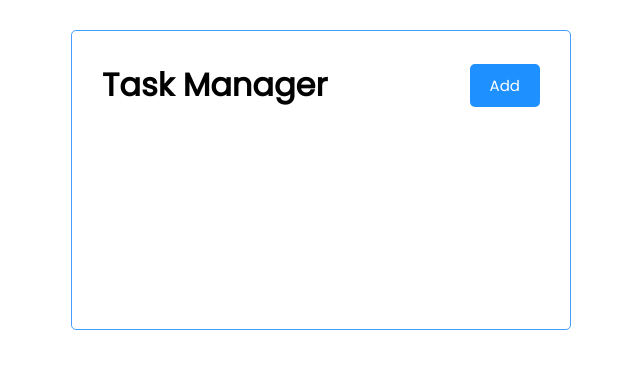
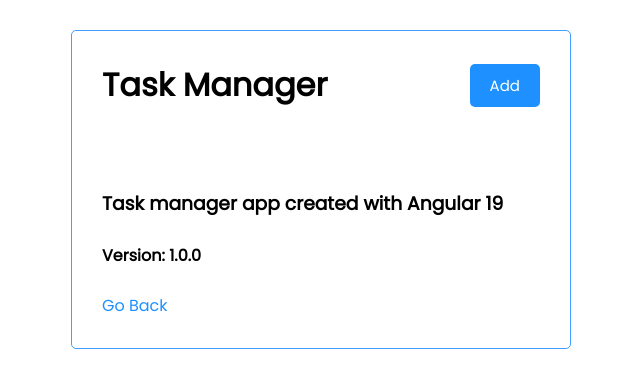
Before and after one commit to eddyK15501/task-manager-angular, an Angular app: page /about in a window 1280 px wide. Before the commit this address led to /. Shown: the top 388 px of the page, without its empty margins (319-959 px from the left). Built offline with nearby package versions, Linux system fonts and the light colour scheme.

Commit message:
ng g c components/footer; about.component.html build; routerLink to /about

```diff
--- a/src/app/app.component.ts
+++ b/src/app/app.component.ts
@@ -1,11 +1,11 @@
 import { Component } from '@angular/core';
 import { RouterOutlet } from '@angular/router';
 import { HeaderComponent } from "./components/header/header.component";
-import { TasksComponent } from './components/tasks/tasks.component';
+// import { TasksComponent } from './components/tasks/tasks.component';
 
 @Component({
   selector: 'app-root',
-  imports: [RouterOutlet, HeaderComponent, TasksComponent],
+  imports: [RouterOutlet, HeaderComponent],
   templateUrl: './app.component.html',
   styleUrl: './app.component.css'
 })
--- a/src/app/app.routes.ts
+++ b/src/app/app.routes.ts
@@ -1,6 +1,8 @@
 import { Routes } from '@angular/router';
 import { TasksComponent } from './components/tasks/tasks.component';
+import { AboutComponent } from './components/about/about.component';
 
 export const routes: Routes = [
-    { path: '', component: TasksComponent }
+  { path: '', component: TasksComponent },
+  { path: 'about', component: AboutComponent },
 ];
--- a/src/app/components/about/about.component.html
+++ b/src/app/components/about/about.component.html
@@ -1 +1,7 @@
-<p>about works!</p>
+<div class="about-container">
+    <h3>Task manager app created with Angular 19</h3>
+    <br>
+    <h4>Version: 1.0.0</h4>
+    <br>
+    <a [routerLink]="['/']">Go Back</a>
+</div>
--- a/src/app/components/about/about.component.ts
+++ b/src/app/components/about/about.component.ts
@@ -1,8 +1,9 @@
 import { Component } from '@angular/core';
+import { RouterLink } from '@angular/router';
 
 @Component({
   selector: 'app-about',
-  imports: [],
+  imports: [RouterLink],
   templateUrl: './about.component.html',
   styleUrl: './about.component.css'
 })
--- /dev/null
+++ b/src/app/components/footer/footer.component.html
@@ -0,0 +1 @@
+<p>footer works!</p>
--- a/src/styles.css
+++ b/src/styles.css
@@ -93,6 +93,20 @@ body {
   height: 20px;
 }
 
+.about-container {
+  margin-top: 5rem;
+}
+
+.about-container a {
+  text-decoration: none;
+  color: dodgerblue;
+}
+
+.about-container a:hover {
+  opacity: 0.8;
+  text-decoration: underline;
+}
+
 #add-reminder {
   width: 18px;
   height: 18px;
```
Also changed, not shown: src/app/components/footer/footer.component.ts (added, +11 -0 lines), src/app/components/footer/footer.component.css (added), 1 other file (tests, documents, lock files or other folders).
